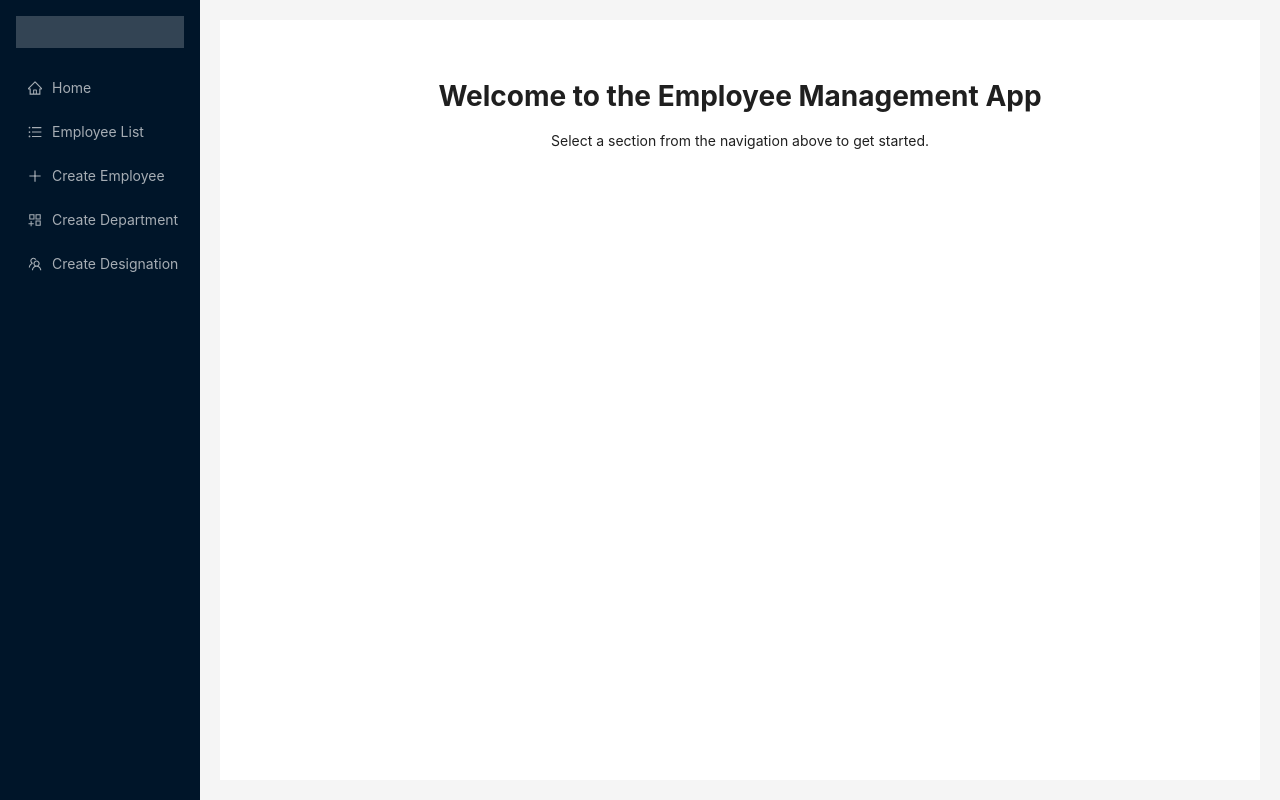
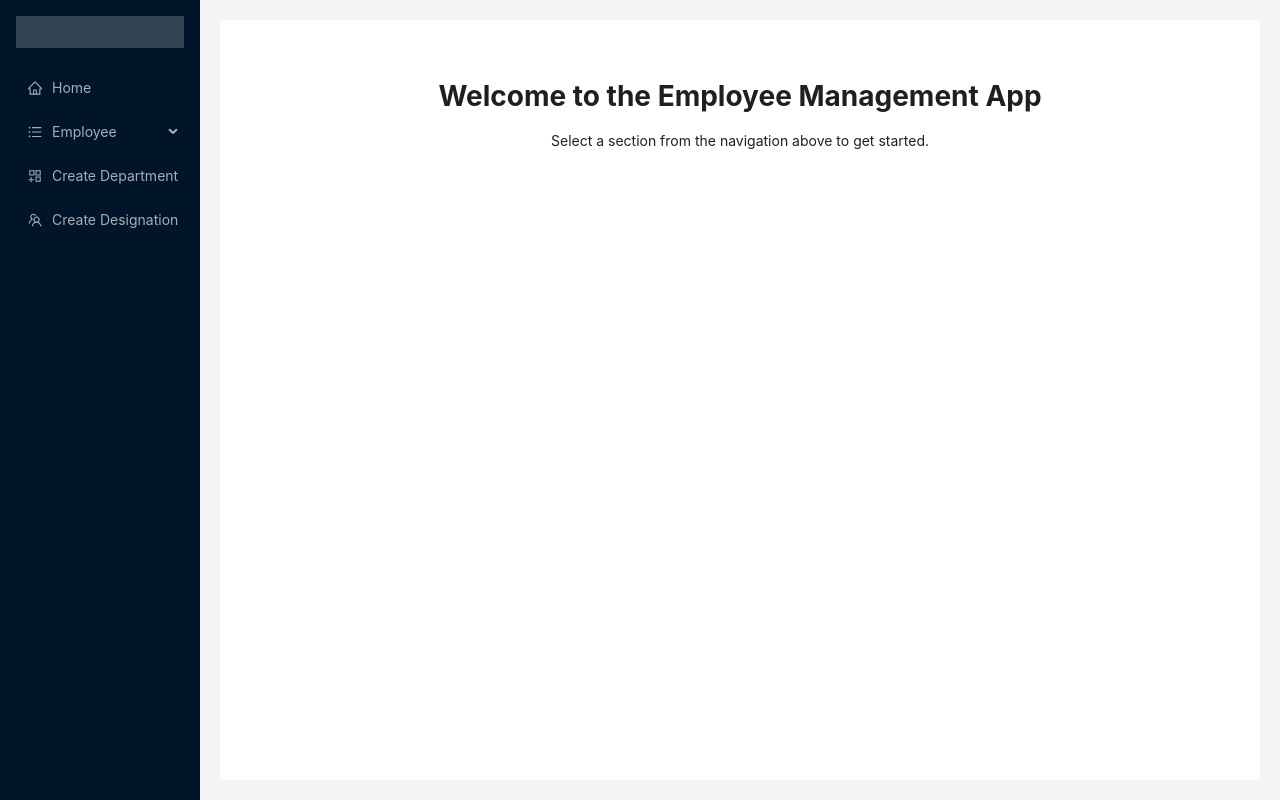
Before and after one commit to alaminsheikh01/mini-hr-asp-dot-net-and-react-front, a Next.js app: page / in a window 1280 px wide. Built offline with nearby package versions, Linux system fonts and the light colour scheme.

Commit message:
udpate: added children menu

```diff
--- a/app/layout.js
+++ b/app/layout.js
@@ -1,5 +1,5 @@
 'use client';
-import React from 'react';
+import React, { useEffect } from 'react';
 import { Layout, Menu } from 'antd';
 import { useRouter } from 'next/navigation';
 import { ToastContainer } from 'react-toastify';
@@ -17,36 +17,58 @@ const { Sider, Content } = Layout;
 export default function RootLayout({ children }) {
   const router = useRouter();
 
+  document.title = 'Home - Employee Management';
+
   const menuItems = [
     {
       key: '1',
       icon: <HomeOutlined />,
       label: 'Home',
-      onClick: () => router.push('/'),
+      onClick: () => {
+        document.title = 'Home - Employee Management';
+        router.push('/');
+      },
     },
     {
       key: '2',
       icon: <UnorderedListOutlined />,
-      label: 'Employee List',
-      onClick: () => router.push('/component/EmpList'),
+      label: 'Employee',
+      children: [
+        {
+          key: 'sub1',
+          label: 'Employee List',
+          onClick: () => {
+            document.title = 'Employee List - Employee Management';
+            router.push('/component/EmpList');
+          },
+        },
+        {
+          key: 'sub2',
+          label: 'Create Employee',
+          onClick: () => {
+            document.title = 'Create Employee - Employee Management';
+            router.push('/component/EmpCreate');
+          },
+        },
+      ],
     },
     {
       key: '3',
-      icon: <PlusOutlined />,
-      label: 'Create Employee',
-      onClick: () => router.push('/component/EmpCreate'),
+      icon: <AppstoreAddOutlined />,
+      label: 'Create Department',
+      onClick: () => {
+        document.title = 'Create Department - Employee Management';
+        router.push('/component/DepCreate');
+      },
     },
     {
       key: '4',
-      icon: <AppstoreAddOutlined />,
-      label: 'Create Department',
-      onClick: () => router.push('/component/DepCreate'),
-    },
-    {
-      key: '5',
       icon: <TeamOutlined />,
       label: 'Create Designation',
-      onClick: () => router.push('/component/DegCreate'),
+      onClick: () => {
+        document.title = 'Create Designation - Employee Management';
+        router.push('/component/DegCreate');
+      },
     },
   ];
 
```
